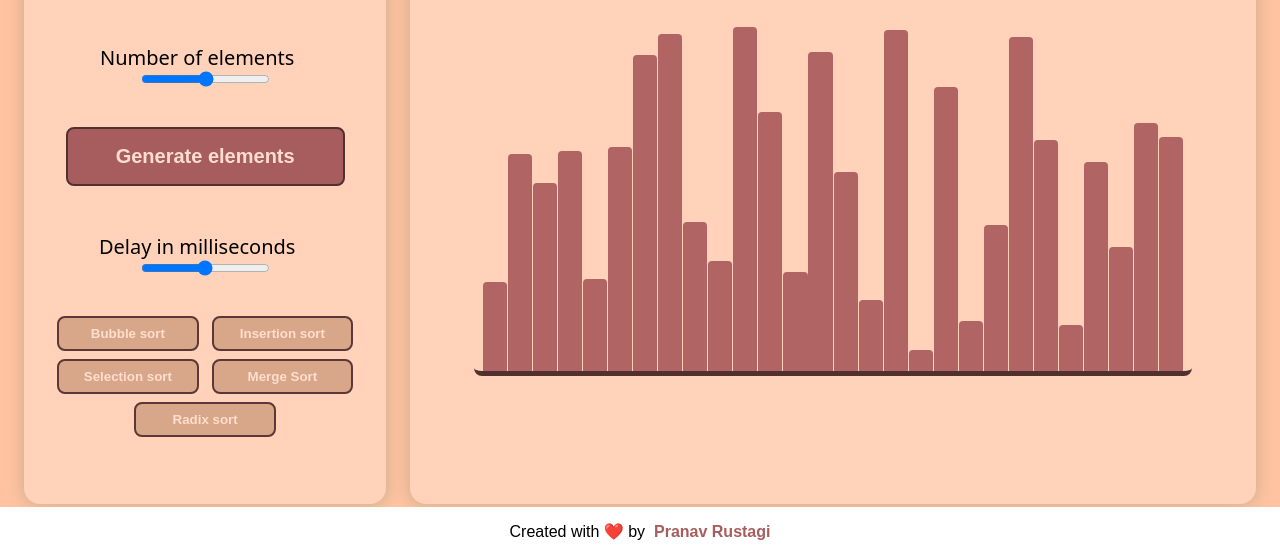
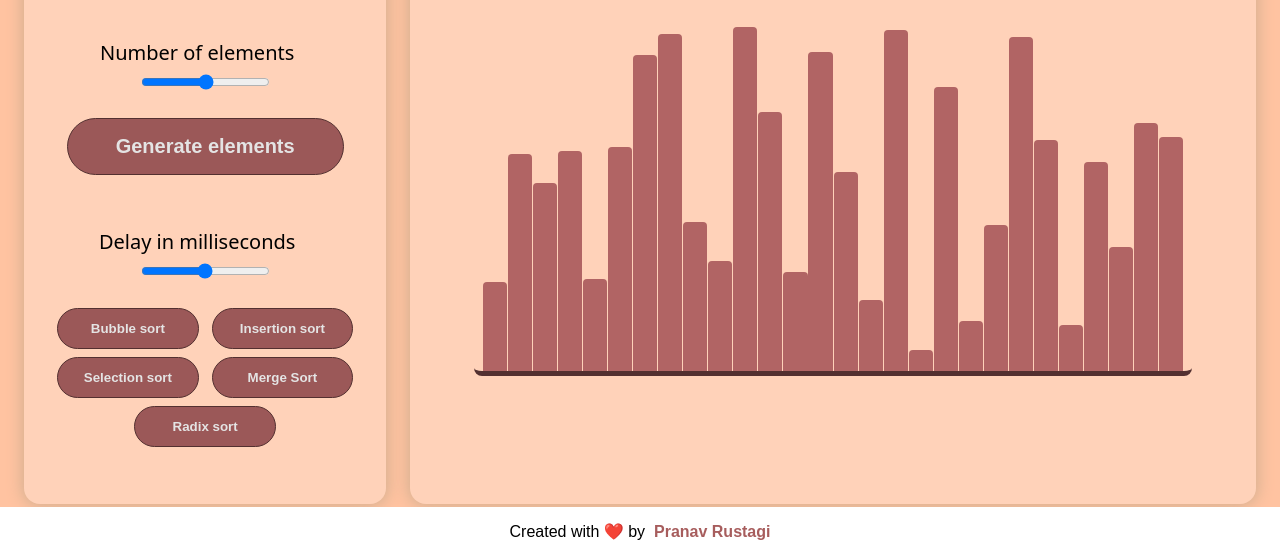
Before and after one commit to Pranav-Rustagi/algo-visualizer, a plain HTML site: page index.html in a window 1280 px wide. Shown: the part 245-800 px from the top of the page. Drawn offline with Linux system fonts and the light colour scheme.

Commit message:
UI changes

```diff
--- a/style.css
+++ b/style.css
@@ -134,32 +134,37 @@ body {
 }
 
 button {
-    padding: 0.5rem 1rem;
+    padding: 0.75rem 1rem;
     margin: 0.25rem;
-    border-radius: 0.5rem;
+    border-radius: 2rem;
     cursor: pointer;
-    border: 2px solid #5c3737;
-    color: #ffdecd;
+    color: #e4e4e4;
     font-weight: bold;
-    background-color: #d8a689;
+    background-color: #9b5858;
+    transition: transform 0.5s;
+    border: 1px solid #533030;
 }
 
 .btn-lg {
     font-size: 1.25rem;
     padding: 1rem 3rem;
-    background-color: #A75D5D;
-    border: 2px solid #533030;
+    background-color: #9b5858;
     margin-bottom: 1rem;
 }
 
 button:disabled {
-    opacity: 0.75;
+    opacity: 0.5;
+    cursor: not-allowed;
+}
+
+button:not(:disabled):active {
+    transform: scale(0.95);
 }
 
 label {
     font-size: 1.25rem;
     display: block;
-    margin-right: 1rem;
+    margin: 1rem 1rem 0.5rem 0;
     font-family: system-ui, -apple-system, BlinkMacSystemFont, 'Segoe UI', Roboto, Oxygen, Ubuntu, Cantarell, 'Open Sans', 'Helvetica Neue', sans-serif;
 }
 
@@ -248,7 +253,7 @@ a {
 
     label {
         font-size: 0.9rem;
-        margin: 0;
+        margin: 0 0 0.25rem 0;
     }
 
     .btn-lg {
```
Also changed, not shown: index.html (+1 -5 lines).
